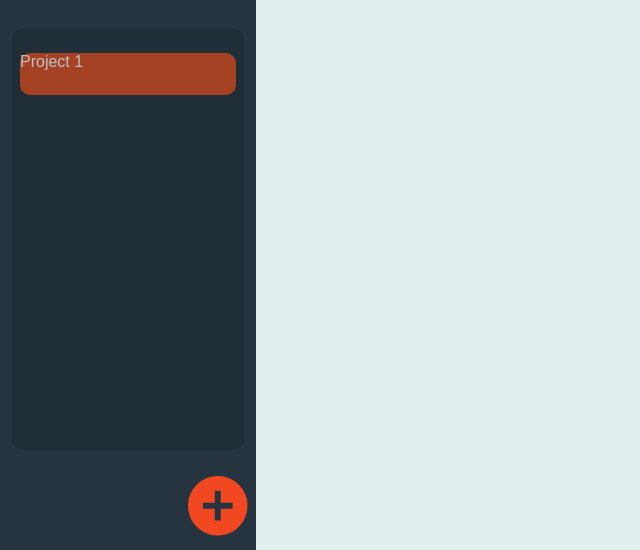
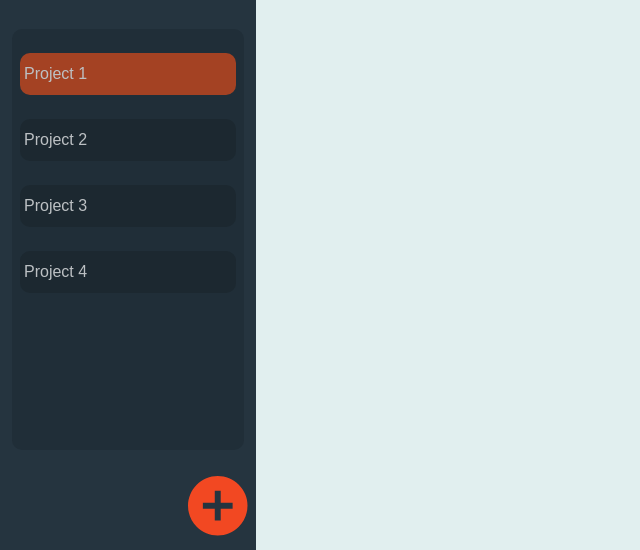
Before and after one commit to Beagle125/Project-To-Do-List, a website built with webpack: page src/template.html in a window 1280 px wide. Shown: the part 250-800 px from the top of the page, without its empty margins (0-640 px from the left). Built offline with nearby package versions, Linux system fonts and the light colour scheme; a web font is replaced by a local one.

Commit message:
Add hover effect to the project items

```diff
--- a/src/styles.css
+++ b/src/styles.css
@@ -12,6 +12,7 @@ html, body{
     --mainOrange: #dd4b1b;
     --baseBlack: #25343f;
     --darkBlack: #202e38;
+    --darkestBlack: #1b262d;
     --baseWhite: #e1efef;
     --darkWhite: #c4c9c9;
     --baseRed: #d5010c;
@@ -71,15 +72,28 @@ html, body{
 }
 
 .projectItem{
-  background-color: var(--mainOrange);
+  align-items: center;
+  background-color: var(--darkestBlack);
   border-radius: 10px;
+  box-sizing: border-box;
   color: white;
+  display: flex;
   font-family: var(--headerFont), var(--bodyFont);
   font-size: var(--bodySize);
   height: 10%;
   margin-top: 24px;
   opacity: 0.7;
+  padding: 0 4px 0 4px;
+  transition: all 0.3s ease;
   width: 100%;
+}
+
+.selectedProject{
+  background-color: var(--mainOrange);
+}
+
+.projectItem:hover{
+  filter: brightness(0.5);
 }
 
 #sidebar .addBtn{
@@ -88,6 +102,12 @@ html, body{
   height: auto;
   justify-self: end;
   margin-right: 8px;
+  transition: all 0.3s ease;
+}
+
+#sidebar .addBtn:hover{
+  filter: brightness(0.7);
+  transform: scale(1.2);
 }
 
 /*Scrollable Styles and Logic*/
--- a/src/template.html
+++ b/src/template.html
@@ -13,7 +13,10 @@
             <div id="projects">
                 <p>Projects</p>
                 <div class="scrollable">
-                    <div class="projectItem">Project 1</div>
+                    <div class="projectItem selectedProject">Project 1</div>
+                    <div class="projectItem">Project 2</div>
+                    <div class="projectItem">Project 3</div>
+                    <div class="projectItem">Project 4</div>
                 </div>
             </div>
             <img class="addBtn" src="../static/add.svg">
```
